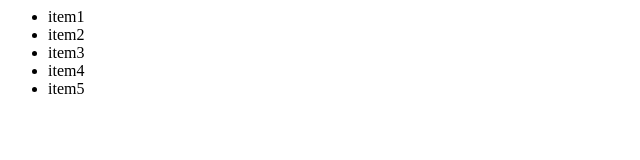
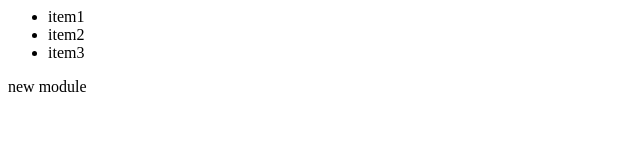
Before and after one commit to arung7221/branchingMergingAndPull2, a plain HTML site: page index.html in a window 1280 px wide. Shown: the full height of the page, 0-640 px from the left. Drawn offline with Linux system fonts and the light colour scheme.

Commit message:
removed two lis and added a new module

```diff
--- a/index.html
+++ b/index.html
@@ -17,13 +17,16 @@
 					<li>item1</li>
 					<li>item2</li>
 					<li>item3</li>
-					<li>item4</li>
-					<li>item5</li>
+
 				</ul>
 
 		</module-one>
 
+		<module-two>
 
+				<div>new module</div>
+
+		</module-two>
 		</main>
 
 
```
